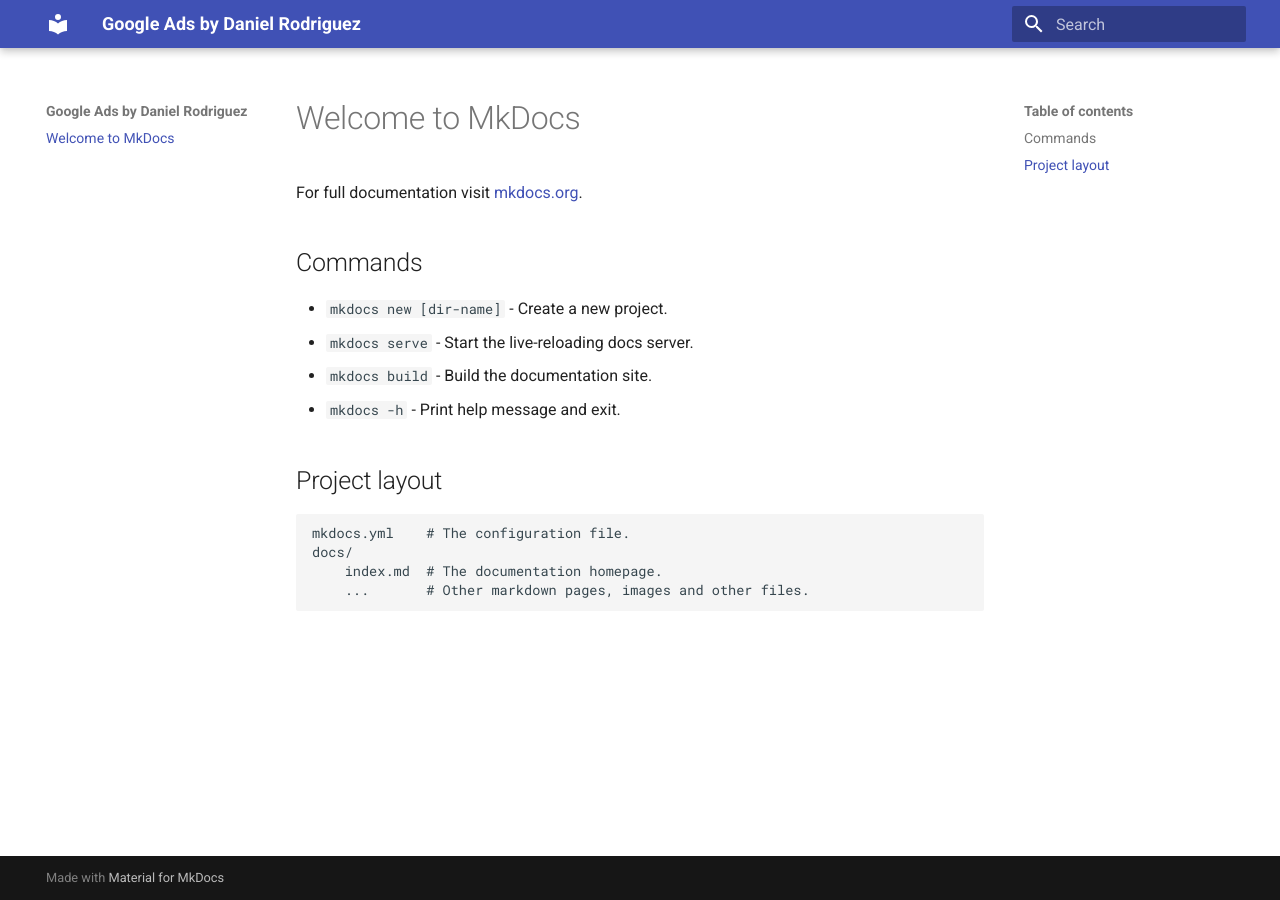
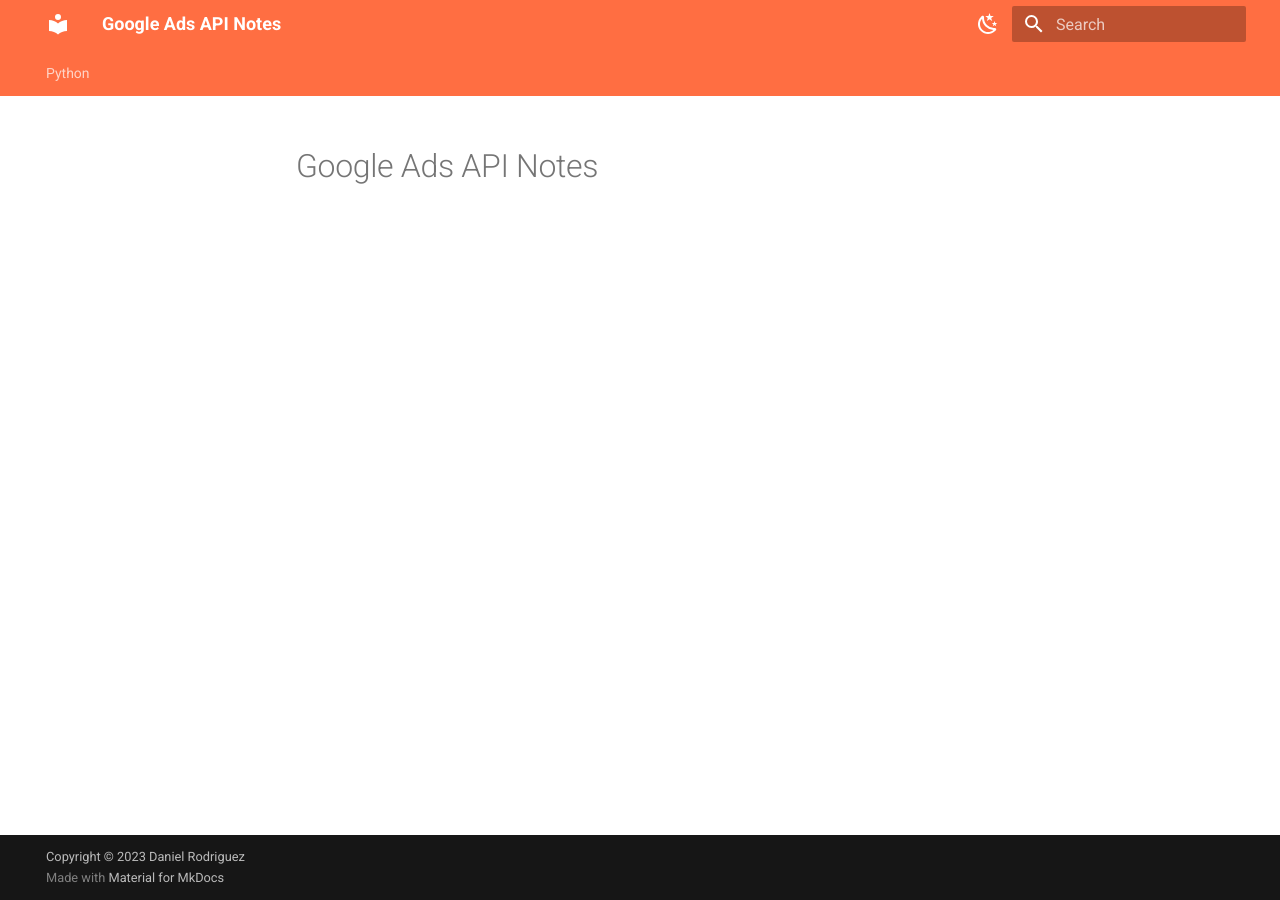
Before and after one commit to danielfrg/googleads.danielfrg.com, an MkDocs documentation site: the page built from docs/index.md, in a window 1280 px wide. Built offline with MkDocs 1.6.1 and Material for MkDocs 9.7.7, drawn with Linux system fonts in a browser that asks for light colours.

```diff
--- a/docs/index.md
+++ b/docs/index.md
@@ -1,17 +1 @@
-# Welcome to MkDocs
-
-For full documentation visit [mkdocs.org](https://www.mkdocs.org).
-
-## Commands
-
-* `mkdocs new [dir-name]` - Create a new project.
-* `mkdocs serve` - Start the live-reloading docs server.
-* `mkdocs build` - Build the documentation site.
-* `mkdocs -h` - Print help message and exit.
-
-## Project layout
-
-    mkdocs.yml    # The configuration file.
-    docs/
-        index.md  # The documentation homepage.
-        ...       # Other markdown pages, images and other files.
+# Google Ads API Notes
--- a/mkdocs.yml
+++ b/mkdocs.yml
@@ -1,4 +1,52 @@
-site_name: Google Ads by Daniel Rodriguez
+site_name: Google Ads API Notes
+site_url: https://ads.danielfrg.com
+site_author: Daniel Rodriguez
+site_description: >-
+  Notes on how I do use the Google Ads API
+# repo_url: https://github.com/danielfrg/ads.danielfrg.com
+copyright: Copyright &copy; 2023 Daniel Rodriguez
+
+nav:
+  - Python:
+      - Python Snippets: python/index.md
 
 theme:
   name: material
+  features:
+    - navigation.instant
+    - navigation.tracking
+    - navigation.tabs
+    - content.code.copy
+  palette:
+    - scheme: default
+      primary: deep orange
+      accent: deep orange
+      toggle:
+        icon: material/weather-night
+        name: Switch to dark mode
+    # Palette toggle for dark mode
+    - scheme: slate
+      primary: deep orange
+      accent: deep orange
+      toggle:
+        icon: material/weather-sunny
+        name: Switch to light mode
+
+markdown_extensions:
+  - admonition
+  - pymdownx.highlight:
+      anchor_linenums: true
+  - pymdownx.superfences
+  - pymdownx.snippets:
+      check_paths: true
+  - pymdownx.tabbed
+  - toc:
+      permalink: true
+
+plugins:
+  - search
+
+extra:
+  analytics:
+    provider: google
+    property: G-3673QMK9C4
```
Also changed, not shown: docs/python/index.md (added, +1 -0 lines).
